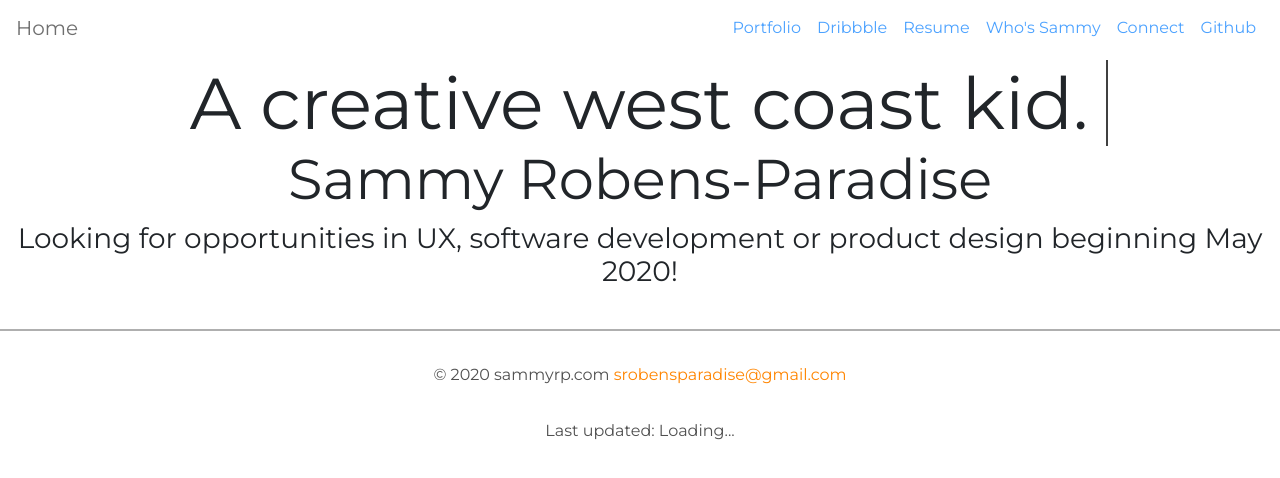
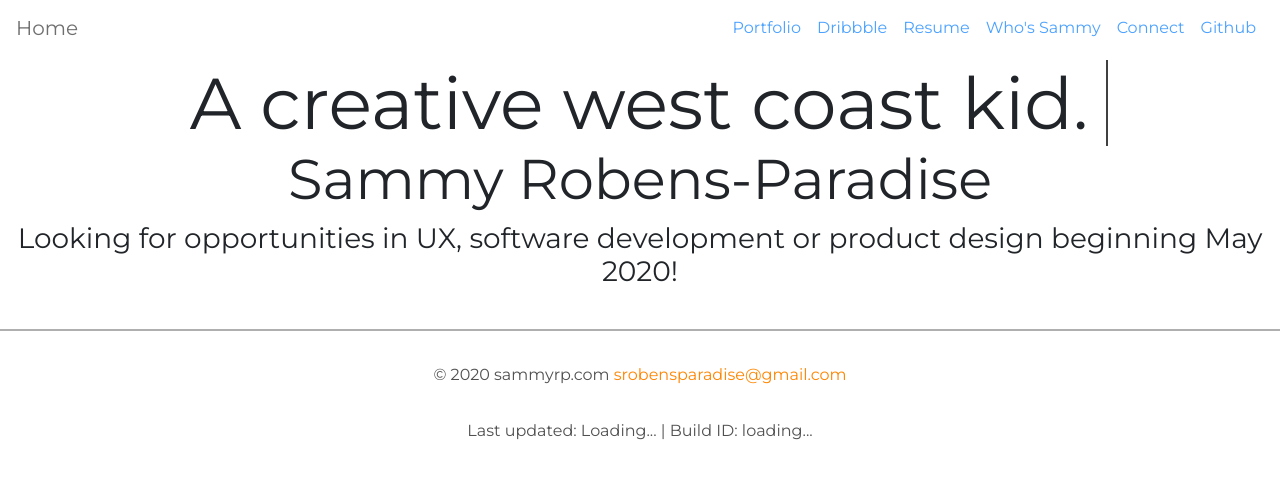
Before and after one commit to SammyRobensParadise/website-vue-port, a Vue app in the folder sammyrp/: page / in a window 1280 px wide. Shown: the top 478 px of the page. Built offline with nearby package versions, Linux system fonts and the light colour scheme; no server answers.

Commit message:
updated footer

```diff
--- a/sammyrp/src/components/common/Footer.vue
+++ b/sammyrp/src/components/common/Footer.vue
@@ -7,7 +7,9 @@
             {{ this.Footer.COPYRIGHT }}
             <a v-bind:href="`mailto:${this.Footer.Links.LINK}`">{{ this.Footer.Links.LINK }}</a>
           </p>
-          <p class="section-p cp">{{ `Last updated: ${lastUpdatedDate}` }}</p>
+          <p class="section-p cp">
+            {{ `Last updated: ${lastUpdatedDate} | Build ID: ${localSha}` }}
+          </p>
         </div>
       </div>
     </div>
@@ -25,12 +27,15 @@ export default {
   data() {
     return {
       lastUpdatedDate: 'Loading...',
+      localSha: 'loading...',
     }
   },
   mounted() {
     DataHandlers.getGithubHistory().then((response) => {
       let { date } = response.data.commit.committer
+      let { sha } = response.data
       date = date.slice(0, 10)
+      this.localSha = sha
       this.lastUpdatedDate = date
     })
   },
```
